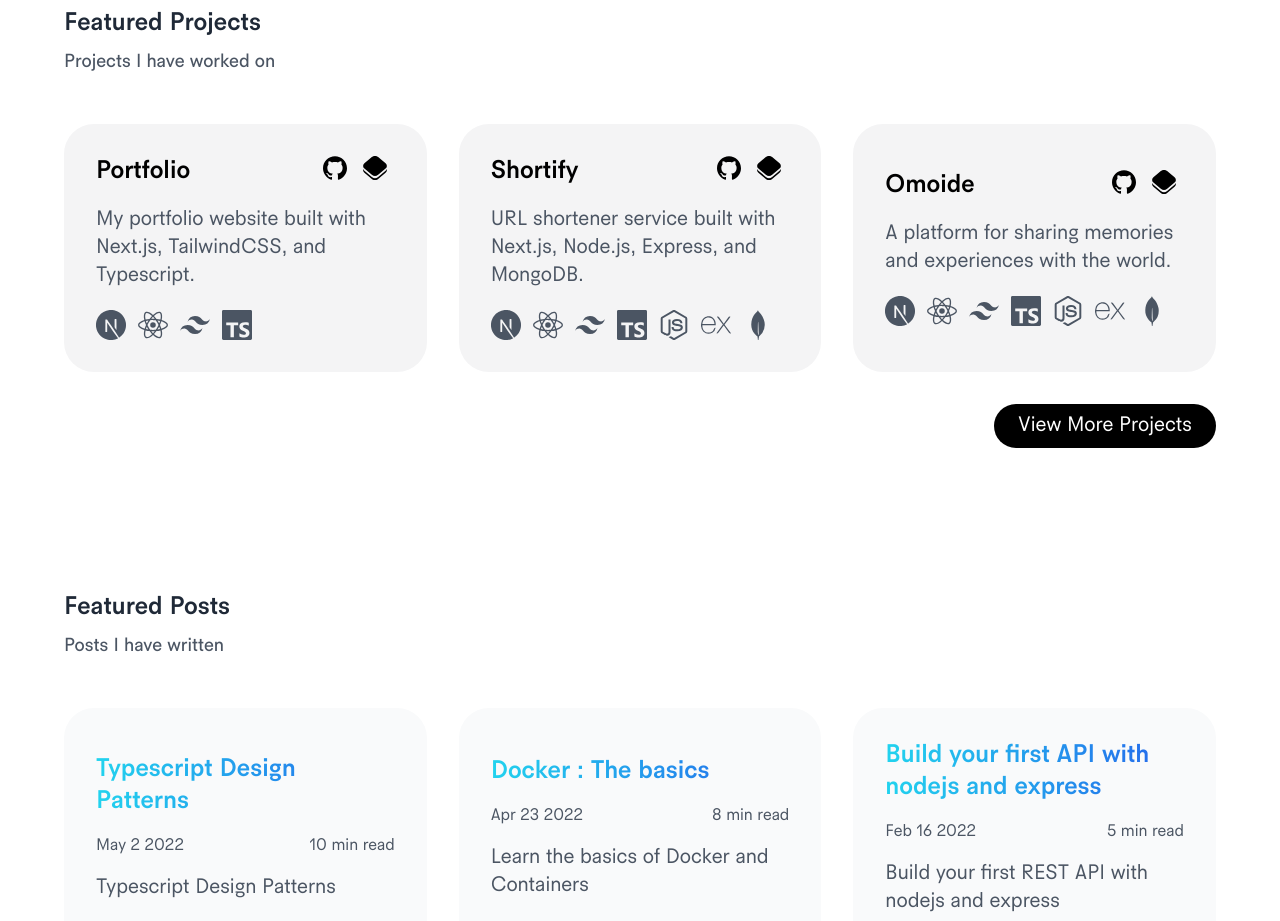
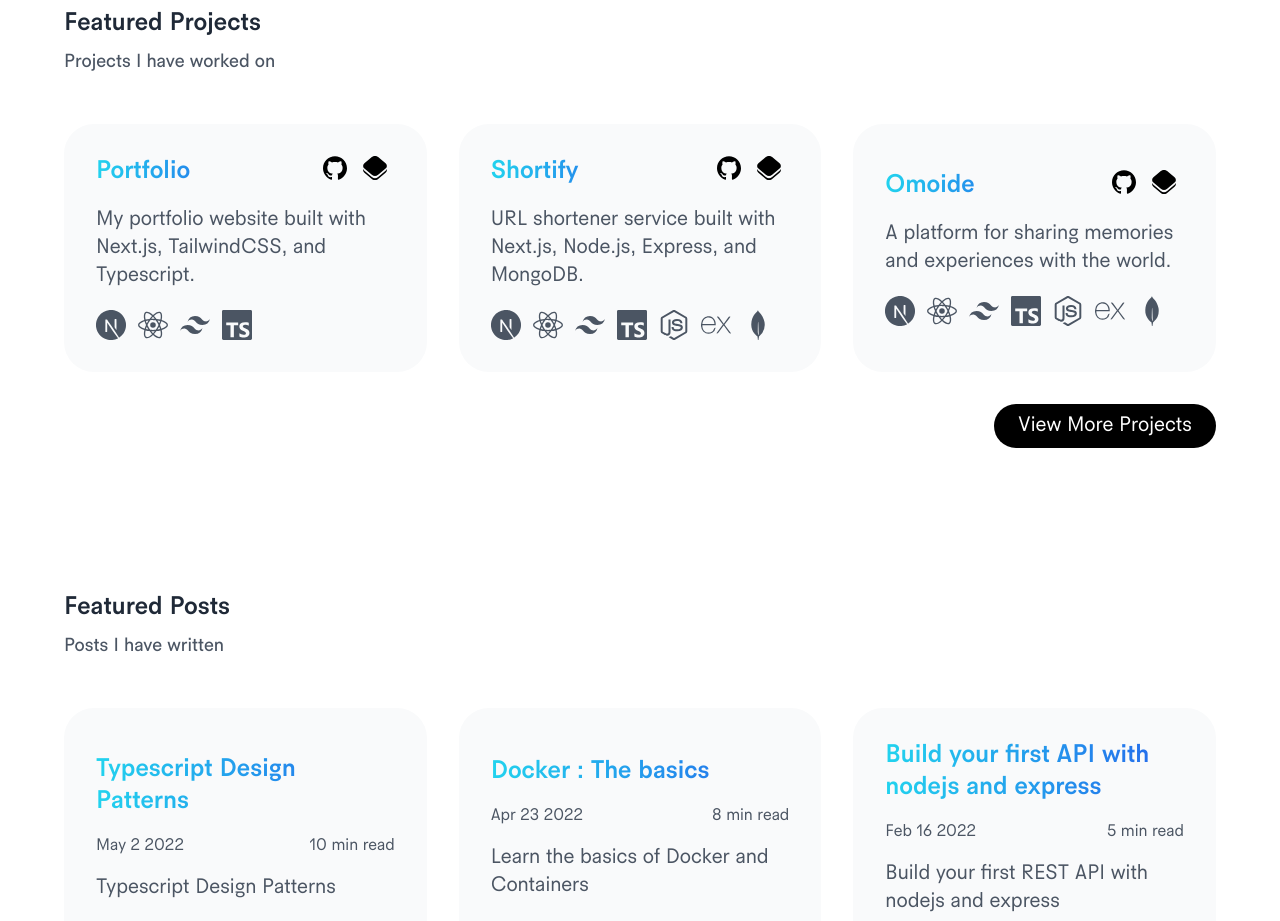
Before and after one commit to triyanox/portfolio, a Next.js app: page / in a window 1280 px wide. Shown: the part 1380-2301 px from the top of the page. Built offline with nearby package versions, Linux system fonts and the light colour scheme.

Commit message:
Ft projects card edit

```diff
--- a/components/FeaturedProjectCard.tsx
+++ b/components/FeaturedProjectCard.tsx
@@ -1,7 +1,9 @@
 import Image from 'next/image'
 import { SiGithub, SiOpenlayers } from 'react-icons/si'
 import Link from 'next/link'
-import { ReactNode } from 'react'
+import { ReactNode, useEffect } from 'react'
+import {motion, AnimatePresence, useAnimation} from 'framer-motion'
+import {useInView} from 'react-intersection-observer'
 
 type Props = {
   source: string
@@ -14,8 +16,46 @@ type Props = {
 }
 
 const FeaturedProjectsCard = (props: Props) => {
+  const controls = useAnimation();
+  const [ref, inView] = useInView();
+  useEffect(() => {
+    if (inView) {
+      controls.start("visible");
+    }
+  }, [controls, inView]);
+
   return (
-    <div className="flex  w-full  items-center justify-start gap-4 rounded-[30px] bg-zinc-100  dark:bg-zinc-900 ">
+      <motion.div
+        ref={ref}
+        animate={controls}
+        initial="hidden"
+        variants={{
+          visible: {
+            scale: 1,
+            opacity: 1,
+            transformOrigin: "center",
+            transition: {
+              duration: 0.4,
+              dump: 0.8,
+              stiffness: 100,
+              ease: "easeInOut",
+            },
+          },
+          hidden: {
+            scale: 0,
+            opacity: 0,
+            transformOrigin: "center",
+            transition: {
+              duration: 0.4,
+              dump: 0.8,
+              stiffness: 100,
+              ease: "easeInOut",
+
+            },
+          },
+        }}
+
+     className="flex  w-full  items-center justify-start gap-4 rounded-[30px] bg-gray-50  dark:bg-zinc-900 ">
       <div className="relative flex h-full w-full flex-col justify-center gap-2 rounded-[12px]  p-8    ">
         <div className="flex flex-col gap-4 ">
           {/* <div>
@@ -29,7 +69,7 @@ const FeaturedProjectsCard = (props: Props) => {
             />
           </div> */}
           <div className="grid grid-cols-2 items-start justify-between">
-            <h1 className="text-2xl font-semibold  text-black dark:text-white  md:text-2xl ">
+            <h1 className="text-2xl font-semibold  bg-gradient-to-r dark:from-cyan-400 dark:to-green-300 text-transparent bg-clip-text from-cyan-400 to-blue-600 md:text-2xl ">
               {props.title}
             </h1>
 
@@ -80,7 +120,8 @@ const FeaturedProjectsCard = (props: Props) => {
           </div>
         </div>
       </div>
-    </div>
+    </motion.div>
+
   )
 }
 
```
